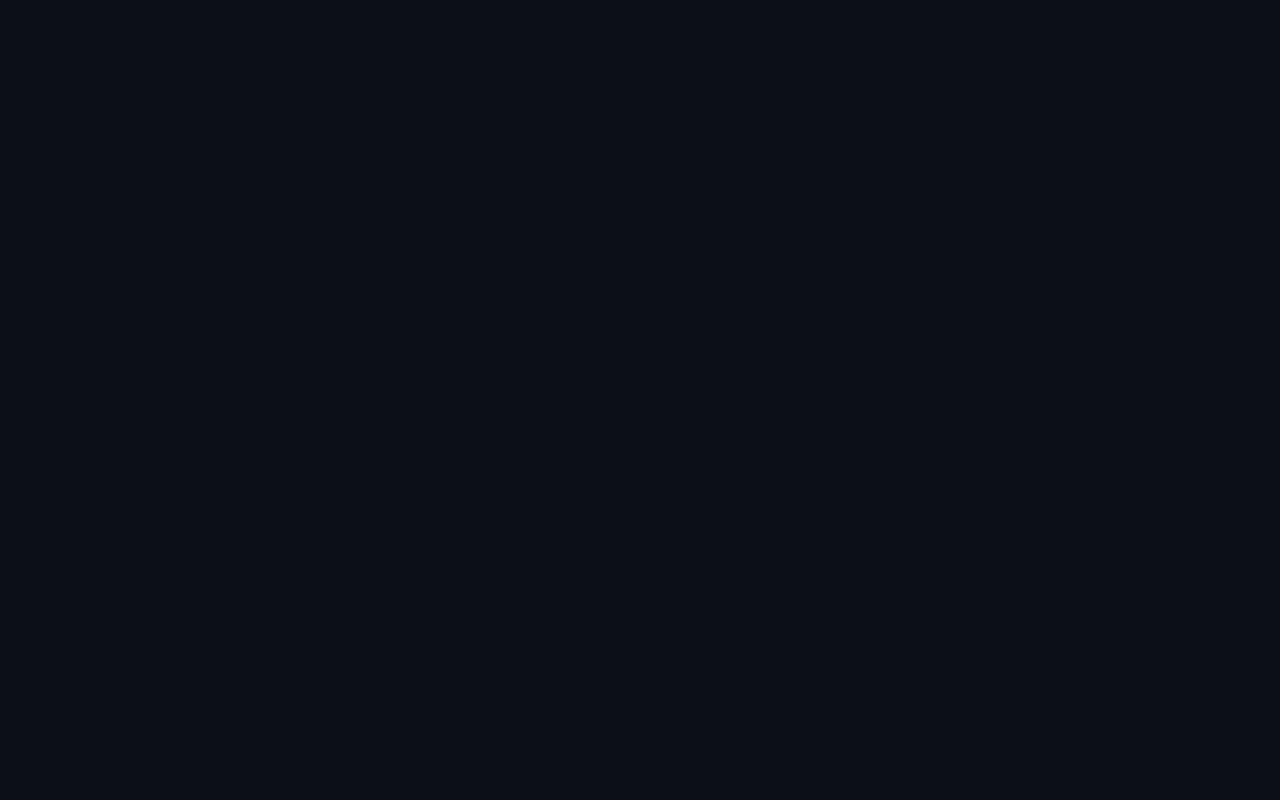
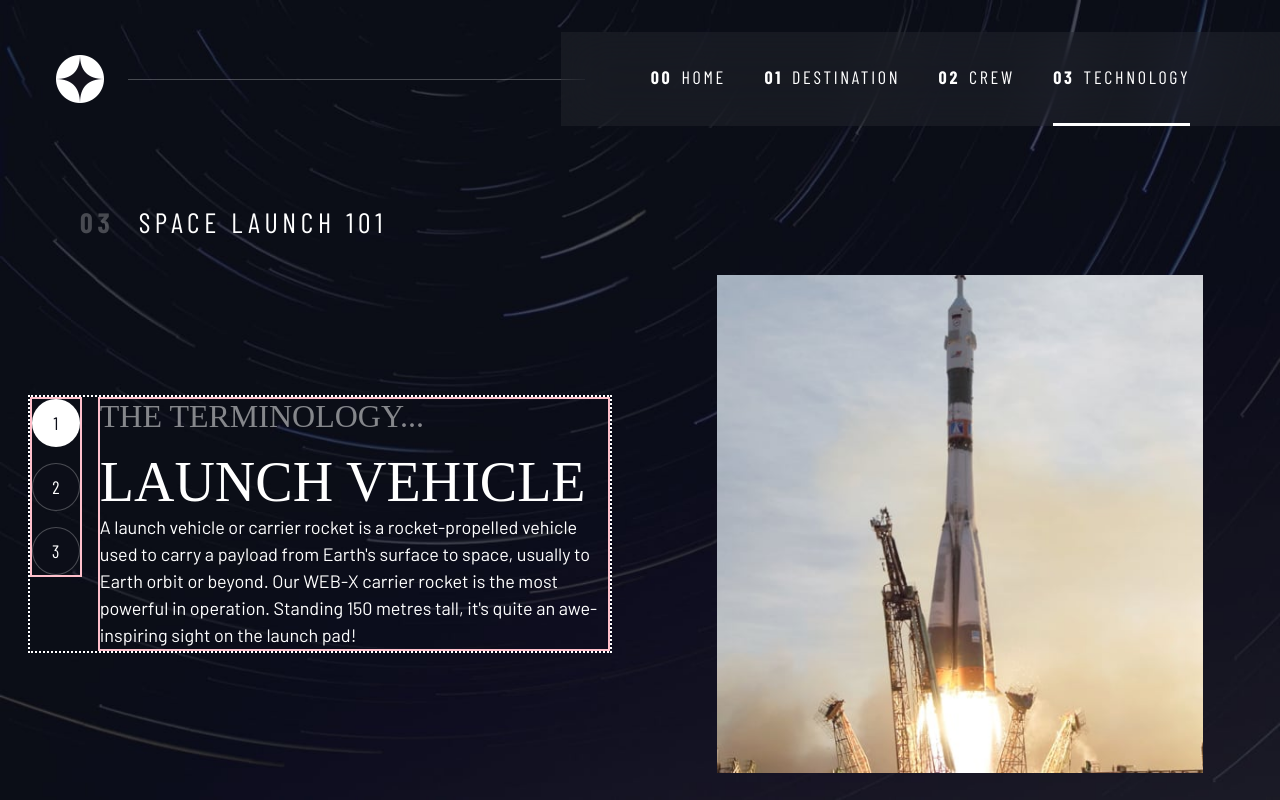
Before and after one commit to Irene-Jurna/space-app, an Angular app: page /technology in a window 1280 px wide. Before the commit this address led to /. Built offline with nearby package versions, Linux system fonts and the light colour scheme; a web font is replaced by a local one.

Commit message:
Start technology page

```diff
--- a/src/app/app.routes.ts
+++ b/src/app/app.routes.ts
@@ -3,10 +3,12 @@ import { HomepageComponent } from "../homepage/homepage.component";
 import { DesignSystemComponent } from "../design-system/design-system.component";
 import { DestinationComponent } from "../destination/destination.component";
 import { CrewComponent } from "../crew/crew.component";
+import { TechnologyComponent } from "../technology/technology.component";
 
 export const routes: Routes = [
   { path: "", component: HomepageComponent },
   { path: "design", component: DesignSystemComponent },
   { path: "destination", component: DestinationComponent },
   { path: "crew", component: CrewComponent },
+  { path: "technology", component: TechnologyComponent },
 ];
--- a/src/crew/crew.component.css
+++ b/src/crew/crew.component.css
@@ -68,7 +68,7 @@
 
   .grid-container--crew > picture {
     align-self: end;
-    max-width: 100%;
+    max-width: 80%;
     grid-column: span 2;
   }
 
--- a/src/navigation/navigation.component.html
+++ b/src/navigation/navigation.component.html
@@ -19,7 +19,7 @@
       data-visible="false"
       class="primary-navigation underline-indicators flex"
     >
-      <li routerLinkActive="active" [routerLinkActiveOptions]="{exact: true}">
+      <li routerLinkActive="active" [routerLinkActiveOptions]="{ exact: true }">
         <a
           class="ff-sans-cond uppercase text-white letter-spacing-2"
           routerLink=""
@@ -46,7 +46,7 @@
       <li routerLinkActive="active">
         <a
           class="ff-sans-cond uppercase text-white letter-spacing-2"
-          routerLink="/design"
+          routerLink="/technology"
           ariaCurrentWhenActive="page"
           ><span aria-hidden="true">03</span>Technology</a
         >
--- a/src/styles.css
+++ b/src/styles.css
@@ -149,6 +149,10 @@ select {
 
 .flow--space-small {
   --flow-space: 0.75rem;
+}
+
+.flow--space-medium {
+  --flow-space: 1.1rem;
 }
 
 .irene-container {
--- /dev/null
+++ b/src/technology/technology.component.css
@@ -0,0 +1,83 @@
+.technology {
+  background-size: cover;
+  min-height: 100vh;;
+  background-image: url(../assets/technology/background-technology-mobile.jpg);
+}
+
+.grid-container--technology {
+  --flow-space: 2rem;
+  padding-top: 0.7rem;
+  grid-template-areas:
+    "title"
+    "image"
+    "content";
+}
+
+.grid-container--technology > picture {
+  grid-area: image;
+}
+
+.technology-info {
+  grid-area: content;
+  flex-direction: column;
+}
+
+.technology-info > div:nth-of-type(2) h2 {
+  color: hsl(var(--clr-white) / 0.5);
+}
+
+.numbered-indicators {
+  flex-direction: row;
+}
+
+@media (min-width: 35rem) {
+  .technology {
+    background-position: center center;
+    background-image: url(../assets/technology/background-technology-tablet.jpg);
+  }
+
+  .technology-info {
+    text-align: center;
+  }
+
+  .grid-container--technology {
+    padding-bottom: 0;
+    grid-template-areas:
+      "title"
+      "image"
+      "content";
+  }
+}
+
+@media (min-width: 47.5em) {
+  .technology {
+    background-image: url(../assets/technology/background-technology-desktop.jpg);
+  }
+
+  .grid-container--technology {
+    grid-template-areas:
+      ". title title ."
+      "content content image image";
+  }
+
+  .grid-container--technology > picture {
+    align-self: end;
+    max-width: 80%;
+    grid-column: span 2;
+  }
+
+  .technology-info {
+    text-align: left;
+    align-items: flex-start;
+    border: 2px dotted white;
+    flex-direction: row;
+  }
+
+  .technology-info > div {
+    border: 2px solid pink;
+  }
+
+  .numbered-indicators {
+    flex-direction: column;
+  }
+}
--- /dev/null
+++ b/src/technology/technology.component.html
@@ -0,0 +1,48 @@
+<div class="technology">
+  <app-navigation></app-navigation>
+  <main id="main" class="grid-container grid-container--technology flow">
+    <h1 class="numbered-title">
+      <span aria-hidden="true">03</span> Space launch 101
+    </h1>
+
+    <article class="technology-info flex">
+      <div class="numbered-indicators flex">
+        <button aria-selected="true" class="ff-sans-cond bg-dark text-white">
+          1
+        </button>
+        <button aria-selected="false" class="ff-sans-cond bg-dark text-white">
+          2
+        </button>
+        <button aria-selected="false" class="ff-sans-cond bg-dark text-white">
+          3
+        </button>
+      </div>
+      <div>
+        <header class="flow flow--space-medium">
+          <h2 class="fs-600 ff-serif text-accent uppercase">
+            The terminology...
+          </h2>
+          <p class="fs-700 ff-serif uppercase">Launch vehicle</p>
+        </header>
+        <p>
+          A launch vehicle or carrier rocket is a rocket-propelled vehicle used
+          to carry a payload from Earth's surface to space, usually to Earth
+          orbit or beyond. Our WEB-X carrier rocket is the most powerful in
+          operation. Standing 150 metres tall, it's quite an awe-inspiring sight
+          on the launch pad!
+        </p>
+      </div>
+    </article>
+
+    <picture>
+      <source
+        media="(max-width: 47.5rem)"
+        srcset="../assets/technology/image-launch-vehicle-landscape.jpg"
+      />
+      <img
+        src="../assets/technology/image-launch-vehicle-portrait.jpg"
+        alt="launch vehicle"
+      />
+    </picture>
+  </main>
+</div>
```
Also changed, not shown: src/technology/technology.component.ts (added, +13 -0 lines), 1 other file (tests, documents, lock files or other folders).
